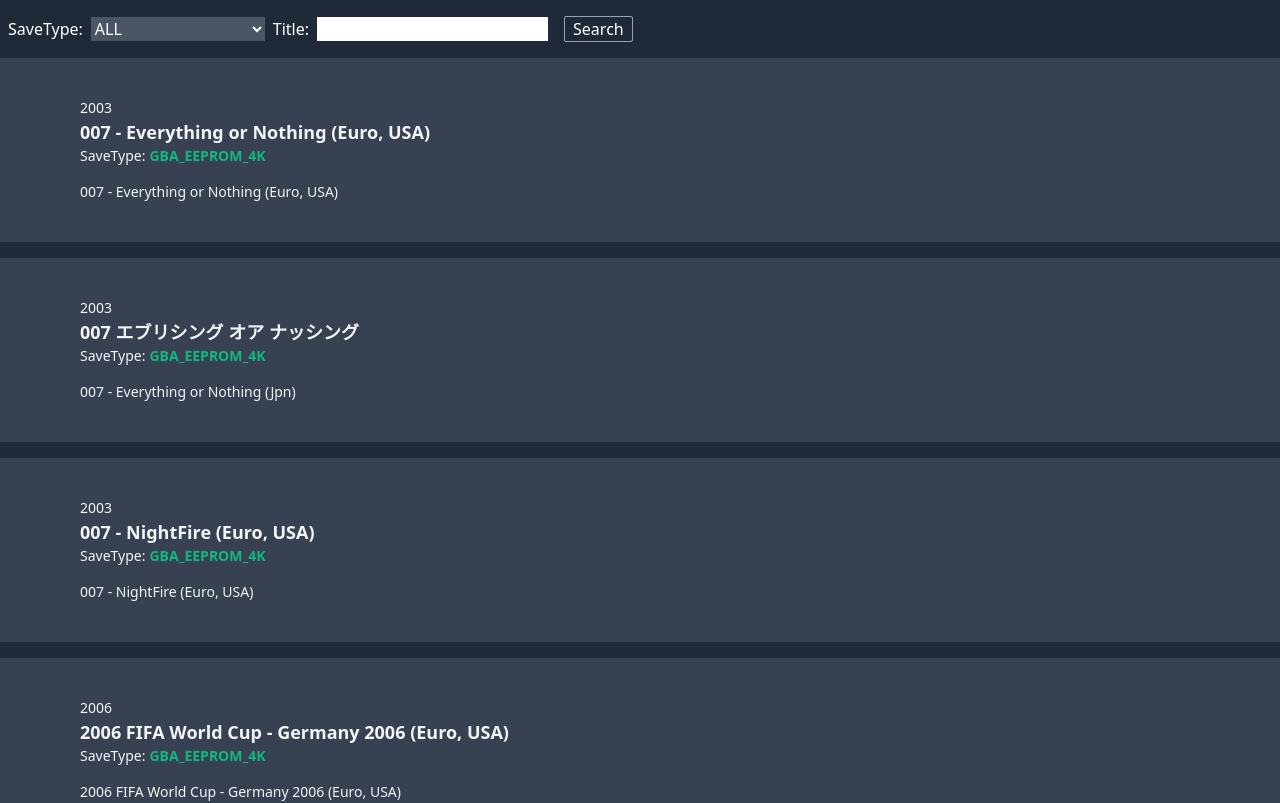
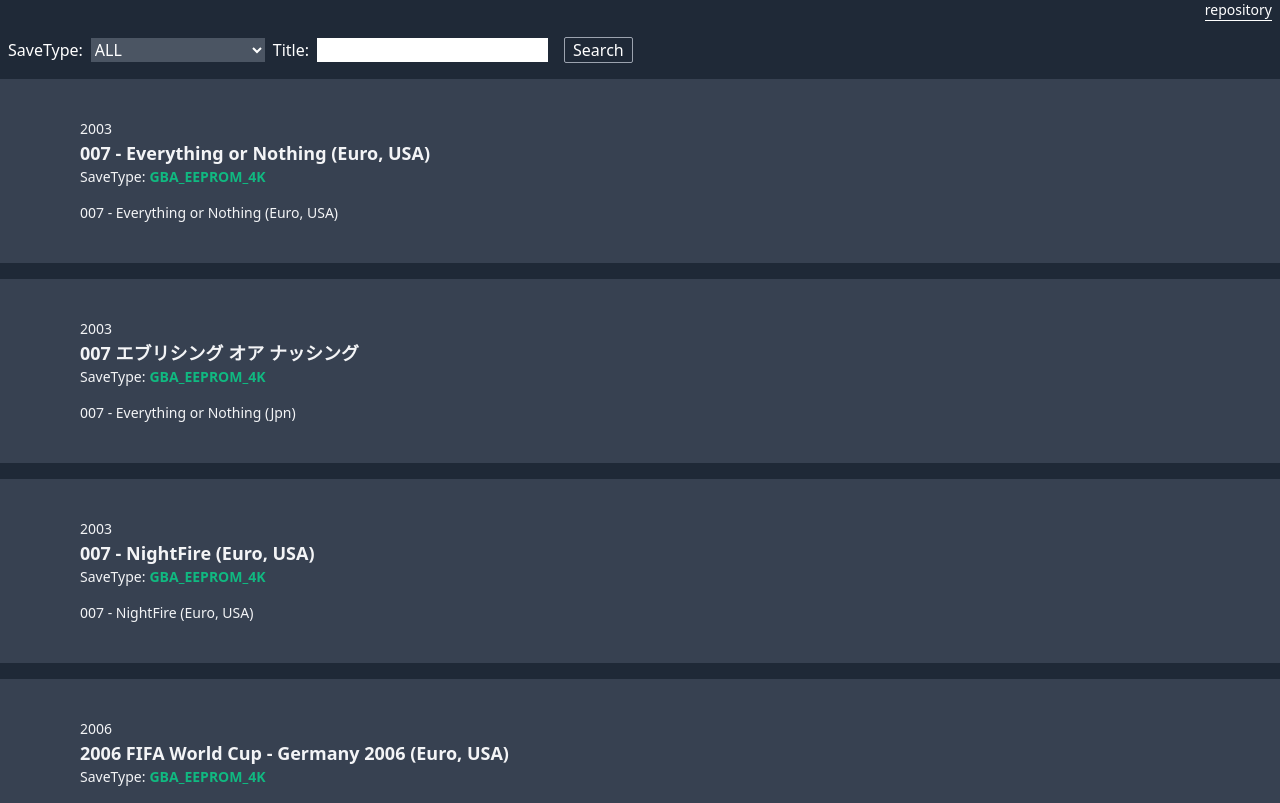
Before and after one commit to hayate212/gba-savetype-search, a React (Vite) app: page / in a window 1280 px wide. Shown: the top 803 px of the page. Built offline with nearby package versions, Linux system fonts and the light colour scheme.

Commit message:
Update: header の追加

```diff
--- a/src/App.tsx
+++ b/src/App.tsx
@@ -7,7 +7,16 @@
   const [softwareList] = useState<GBASoftware[]>(list);
 
   return (
-    <div className="App bg-gray-800 w-full min-h-screen ">
+    <div className="App bg-gray-800 w-full min-h-screen">
+      <header className="bg-gray-800 w-full flex justify-end items-center px-2">
+        <a
+          href="https://github.com/hayate212/gba-savetype-search"
+          target="_blank"
+          className="text-sm text-white border-b border-white hover:text-blue-400 hover:border-blue-400"
+        >
+          repository
+        </a>
+      </header>
       <SoftwareList softwareList={softwareList} />
     </div>
   );
```
